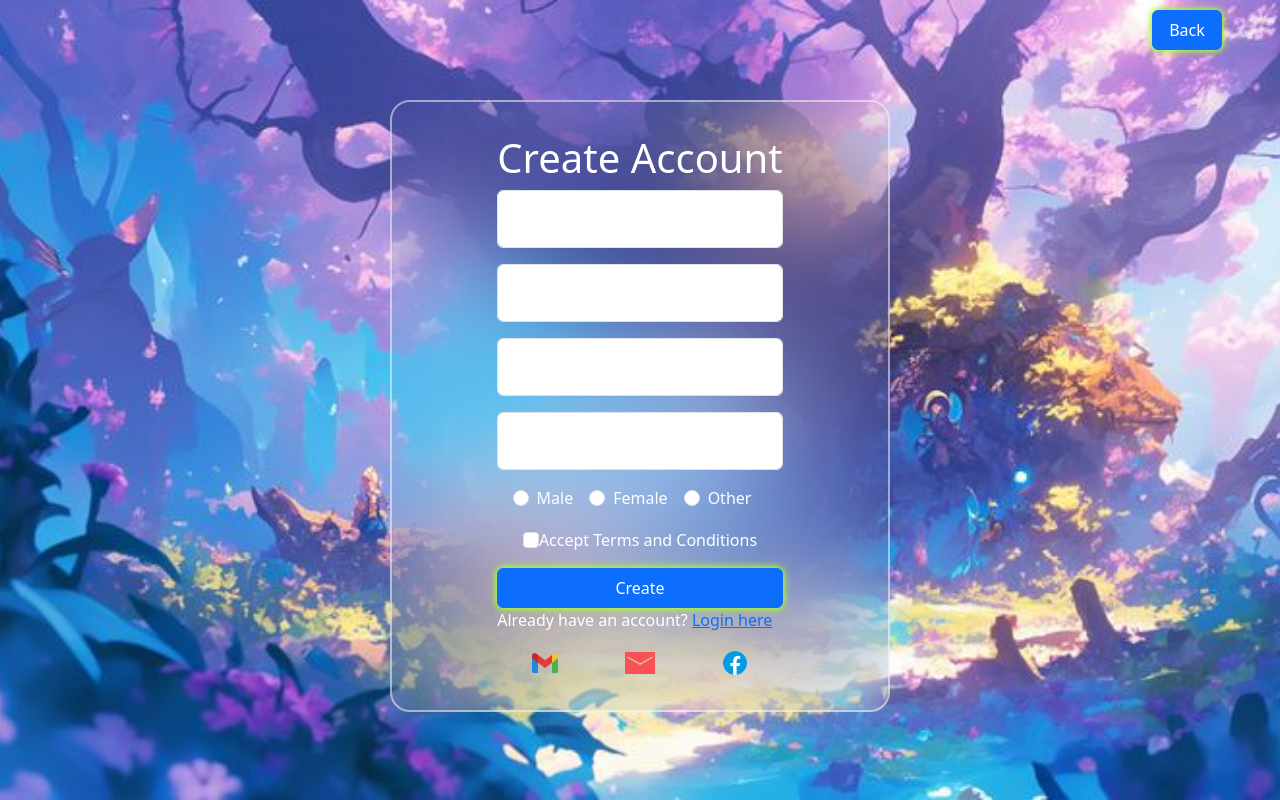
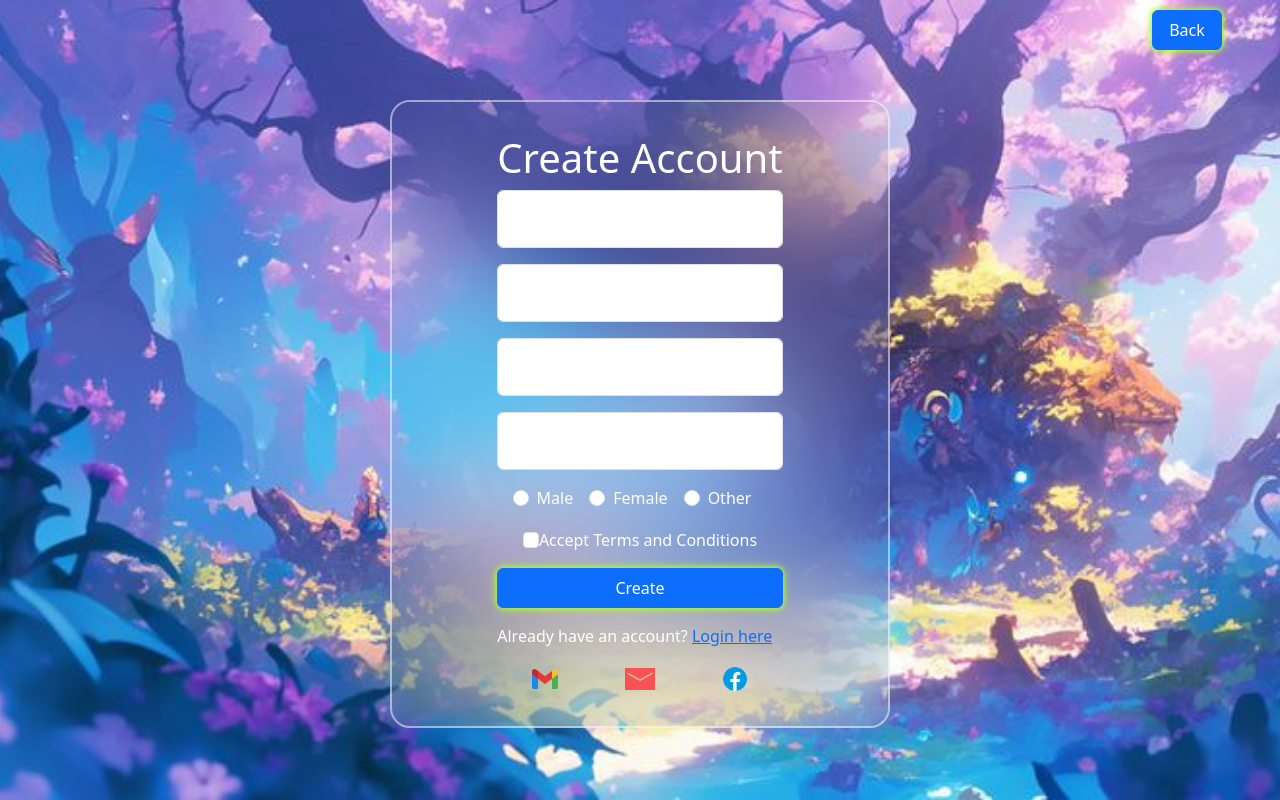
Before and after one commit to Mukesh689/e-comme, a React (Vite) app: page /create in a window 1280 px wide. Built offline with nearby package versions, Linux system fonts and the light colour scheme.

Commit message:
Update Create.jsx

```diff
--- a/src/pages/Create.jsx
+++ b/src/pages/Create.jsx
@@ -67,7 +67,7 @@ const Create = () => {
           ))}
           <Form.Check type="checkbox" label="Accept Terms and Conditions" className="mb-3 d-flex justify-content-center" />
           <NavLink to='/'>
-            <Button type="submit" className="btn">Create</Button>
+            <Button type="submit" className="btn mb-3">Create</Button>
           </NavLink>
           <div>Already have an account? <NavLink to='/login'>Login here</NavLink> </div>
 
```
